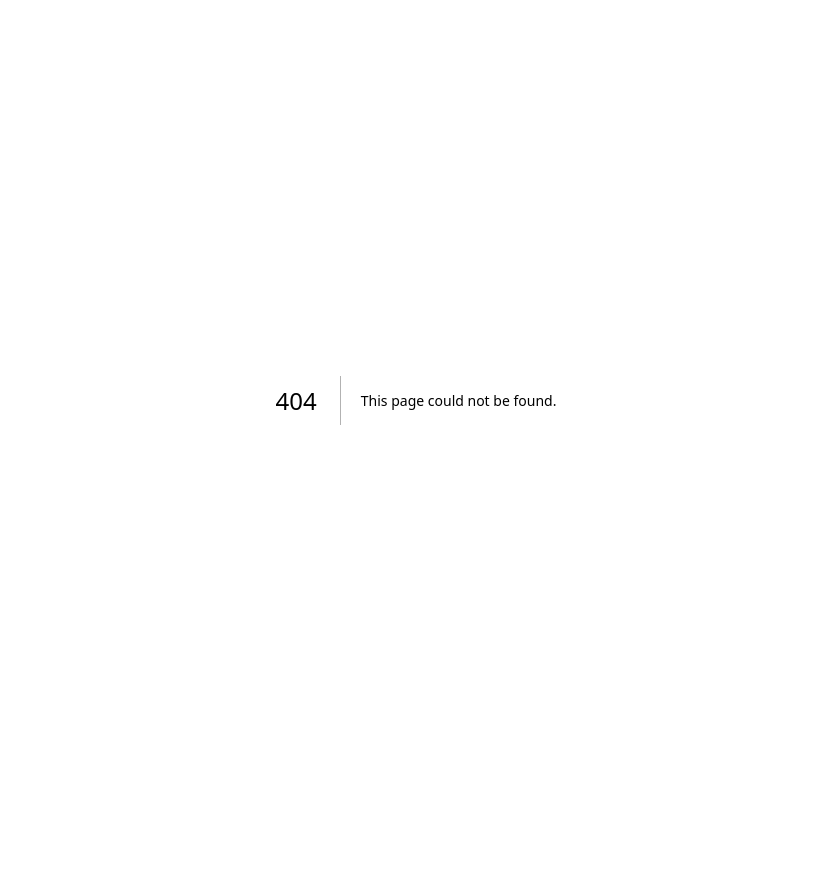
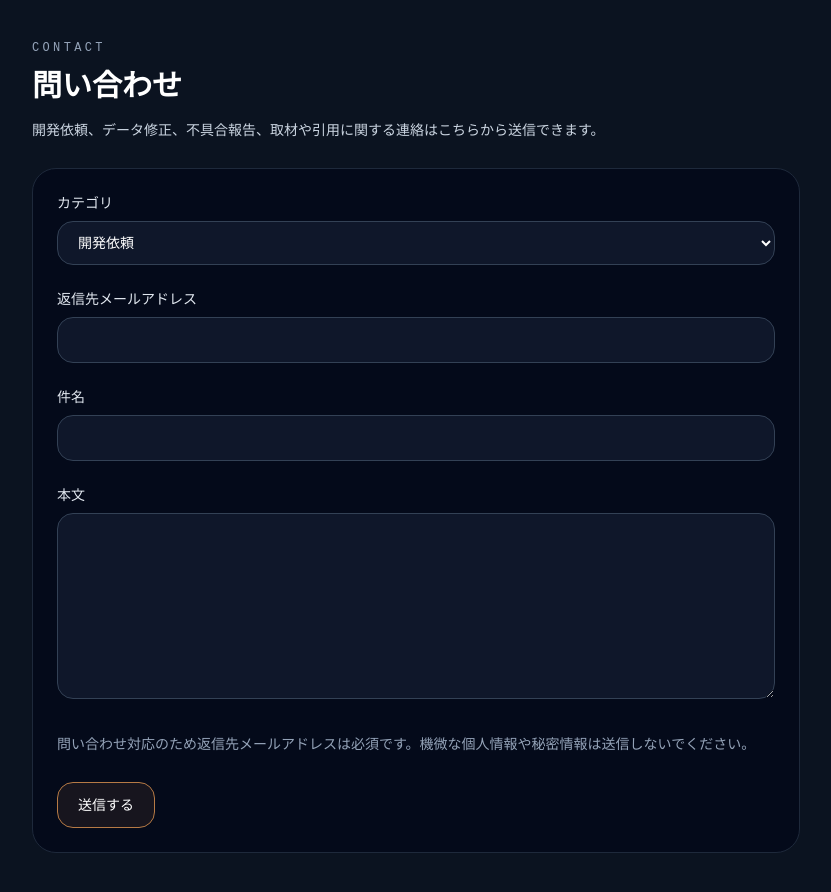
Before and after one commit to Oranquelui/japan-economic-security-globe, a Next.js app: page /contact in a window 1280 px wide. Before the commit this address had no page. Shown: the whole page, without its empty margins (224-1055 px from the left). Before the commit the page ends 800 px from the top, so only its background shows below. Built offline with nearby package versions, Linux system fonts and the light colour scheme.

Commit message:
feat: add public contact page

```diff
--- /dev/null
+++ b/app/contact/page.tsx
@@ -0,0 +1,25 @@
+import type { Metadata } from "next";
+
+import { ContactForm } from "../../components/ContactForm";
+
+export const metadata: Metadata = {
+  title: "問い合わせ | 日本経済安全保障マップ",
+  description: "開発依頼、データ修正、不具合、取材連携などの問い合わせ窓口。"
+};
+
+export default function Page() {
+  return (
+    <main className="min-h-screen bg-[#0b1320] px-6 py-10 text-slate-100">
+      <div className="mx-auto max-w-3xl space-y-6">
+        <header className="space-y-3">
+          <p className="font-mono text-xs uppercase tracking-[0.28em] text-slate-400">Contact</p>
+          <h1 className="text-3xl font-semibold text-white">問い合わせ</h1>
+          <p className="text-sm leading-7 text-slate-300">
+            開発依頼、データ修正、不具合報告、取材や引用に関する連絡はこちらから送信できます。
+          </p>
+        </header>
+        <ContactForm />
+      </div>
+    </main>
+  );
+}
--- /dev/null
+++ b/components/ContactForm.tsx
@@ -0,0 +1,120 @@
+"use client";
+
+import { useState, type FormEvent } from "react";
+
+import { validateContactPayload } from "../lib/contact/validation";
+import { CONTACT_CATEGORIES, type ContactPayload } from "../types/contact";
+
+const INITIAL_VALUES: ContactPayload = {
+  category: "開発依頼",
+  replyTo: "",
+  subject: "",
+  message: "",
+  website: ""
+};
+
+export function ContactForm() {
+  const [values, setValues] = useState<ContactPayload>(INITIAL_VALUES);
+  const [errors, setErrors] = useState<Partial<Record<keyof ContactPayload, string>>>({});
+
+  function updateValue<Key extends keyof ContactPayload>(key: Key, value: ContactPayload[Key]) {
+    setValues((current) => ({
+      ...current,
+      [key]: value
+    }));
+  }
+
+  function handleSubmit(event: FormEvent<HTMLFormElement>) {
+    event.preventDefault();
+    const result = validateContactPayload(values);
+    setErrors(result.errors);
+  }
+
+  return (
+    <form className="space-y-6 rounded-3xl border border-slate-800 bg-slate-950/70 p-6" onSubmit={handleSubmit}>
+      <div className="space-y-2">
+        <label className="block text-sm font-medium text-slate-200" htmlFor="contact-category">
+          カテゴリ
+        </label>
+        <select
+          id="contact-category"
+          value={values.category}
+          onChange={(event) => updateValue("category", event.target.value as ContactPayload["category"])}
+          className="w-full rounded-2xl border border-slate-700 bg-slate-900 px-4 py-3 text-sm text-white outline-none"
+        >
+          {CONTACT_CATEGORIES.map((category) => (
+            <option key={category} value={category}>
+              {category}
+            </option>
+          ))}
+        </select>
+        {errors.category ? <p className="text-sm text-amber-300">{errors.category}</p> : null}
+      </div>
+
+      <div className="space-y-2">
+        <label className="block text-sm font-medium text-slate-200" htmlFor="contact-reply-to">
+          返信先メールアドレス
+        </label>
+        <input
+          id="contact-reply-to"
+          type="email"
+          value={values.replyTo}
+          onChange={(event) => updateValue("replyTo", event.target.value)}
+          className="w-full rounded-2xl border border-slate-700 bg-slate-900 px-4 py-3 text-sm text-white outline-none"
+        />
+        {errors.replyTo ? <p className="text-sm text-amber-300">{errors.replyTo}</p> : null}
+      </div>
+
+      <div className="space-y-2">
+        <label className="block text-sm font-medium text-slate-200" htmlFor="contact-subject">
+          件名
+        </label>
+        <input
+          id="contact-subject"
+          type="text"
+          value={values.subject}
+          onChange={(event) => updateValue("subject", event.target.value)}
+          className="w-full rounded-2xl border border-slate-700 bg-slate-900 px-4 py-3 text-sm text-white outline-none"
+        />
+        {errors.subject ? <p className="text-sm text-amber-300">{errors.subject}</p> : null}
+      </div>
+
+      <div className="space-y-2">
+        <label className="block text-sm font-medium text-slate-200" htmlFor="contact-message">
+          本文
+        </label>
+        <textarea
+          id="contact-message"
+          value={values.message}
+          onChange={(event) => updateValue("message", event.target.value)}
+          rows={8}
+          className="w-full rounded-2xl border border-slate-700 bg-slate-900 px-4 py-3 text-sm text-white outline-none"
+        />
+        {errors.message ? <p className="text-sm text-amber-300">{errors.message}</p> : null}
+      </div>
+
+      <div className="hidden">
+        <label htmlFor="contact-website">Website</label>
+        <input
+          id="contact-website"
+          value={values.website}
+          onChange={(event) => updateValue("website", event.target.value)}
+          autoComplete="off"
+          tabIndex={-1}
+        />
+        {errors.website ? <p>{errors.website}</p> : null}
+      </div>
+
+      <p className="text-sm leading-7 text-slate-400">
+        問い合わせ対応のため返信先メールアドレスは必須です。機微な個人情報や秘密情報は送信しないでください。
+      </p>
+
+      <button
+        type="submit"
+        className="rounded-2xl border border-[#b67a45] bg-[#b67a45]/10 px-5 py-3 text-sm font-medium text-white transition hover:bg-[#b67a45]/20"
+      >
+        送信する
+      </button>
+    </form>
+  );
+}
--- /dev/null
+++ b/lib/contact/validation.ts
@@ -0,0 +1,38 @@
+import { CONTACT_CATEGORIES, type ContactPayload, type ContactValidationResult } from "../../types/contact";
+
+const EMAIL_PATTERN = /^[^\s@]+@[^\s@]+\.[^\s@]+$/;
+
+export function validateContactPayload(payload: ContactPayload): ContactValidationResult {
+  const errors: ContactValidationResult["errors"] = {};
+
+  if (!CONTACT_CATEGORIES.includes(payload.category)) {
+    errors.category = "カテゴリを選択してください。";
+  }
+
+  if (!payload.replyTo.trim()) {
+    errors.replyTo = "返信先メールアドレスは必須です。";
+  } else if (!EMAIL_PATTERN.test(payload.replyTo.trim())) {
+    errors.replyTo = "返信先メールアドレスの形式が正しくありません。";
+  }
+
+  if (!payload.subject.trim()) {
+    errors.subject = "件名は必須です。";
+  } else if (payload.subject.trim().length > 160) {
+    errors.subject = "件名は160文字以内で入力してください。";
+  }
+
+  if (!payload.message.trim()) {
+    errors.message = "本文は必須です。";
+  } else if (payload.message.trim().length > 4000) {
+    errors.message = "本文は4000文字以内で入力してください。";
+  }
+
+  if (payload.website.trim()) {
+    errors.website = "この送信は受け付けられませんでした。";
+  }
+
+  return {
+    ok: Object.keys(errors).length === 0,
+    errors
+  };
+}
--- /dev/null
+++ b/types/contact.ts
@@ -0,0 +1,16 @@
+export const CONTACT_CATEGORIES = ["開発依頼", "データ修正/追加", "不具合・エラー", "取材・引用/連携", "その他"] as const;
+
+export type ContactCategory = (typeof CONTACT_CATEGORIES)[number];
+
+export interface ContactPayload {
+  category: ContactCategory;
+  replyTo: string;
+  subject: string;
+  message: string;
+  website: string;
+}
+
+export interface ContactValidationResult {
+  ok: boolean;
+  errors: Partial<Record<keyof ContactPayload, string>>;
+}
```
Also changed, not shown: 2 other files (tests, documents, lock files or other folders).
